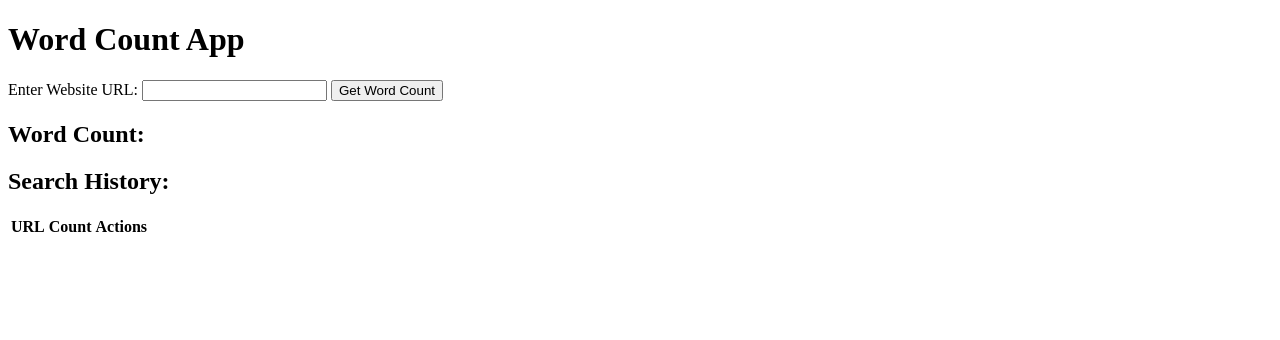
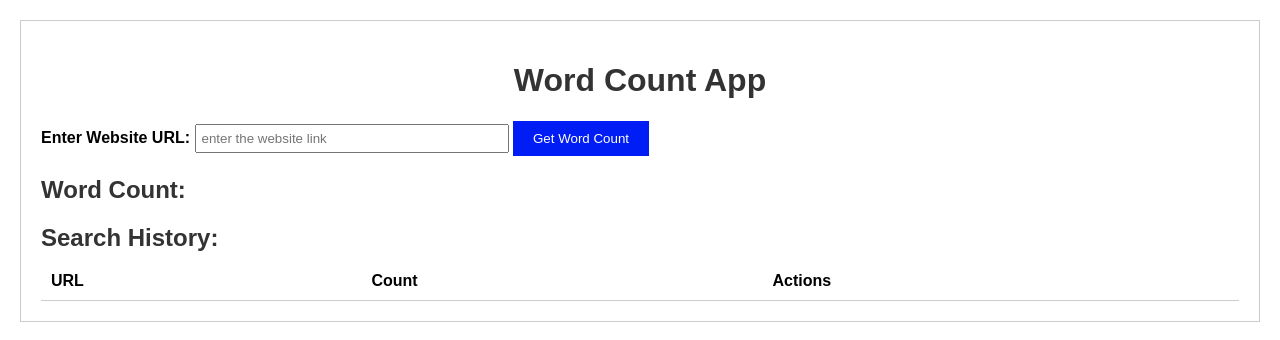
Before and after one commit to jishnupunathil/word-count, a website: page public/index.html in a window 1280 px wide. Drawn offline with Linux system fonts and the light colour scheme; no server answers.

Commit message:
remove added

```diff
--- a/public/index.html
+++ b/public/index.html
@@ -2,13 +2,14 @@
 <html>
 <head>
   <title>Word Count App</title>
-  <link rel="stylesheet" href="/style.css">
+  <link rel="stylesheet" href="style.css">
 </head>
 <body>
+  <div class="container">
   <h1>Word Count App</h1>
   <div>
     <label for="urlInput">Enter Website URL:</label>
-    <input type="text" id="urlInput">
+    <input type="text" id="urlInput" placeholder="enter the website link">
     <button id="getWordCountButton">Get Word Count</button>
   </div>
   <div id="resultContainer">
@@ -30,6 +31,7 @@
       </tbody>
     </table>
   </div>
+</div>
   <script src="script.js"></script>
 </body>
 </html>
--- a/public/script.js
+++ b/public/script.js
@@ -28,6 +28,29 @@ function saveWordCount(url, wordCount) {
         getWordCountHistory();
       } else {
         console.error('Error saving word count');
+      }
+    })
+    .catch(error => {
+      console.error('Error:', error);
+    });
+}
+
+// Function to remove word count entry
+function removeWordCount(url, count) {
+  fetch('/api/wordcount', {
+    method: 'DELETE',
+    headers: {
+      'Content-Type': 'application/json'
+    },
+    body: JSON.stringify({ url, count })
+  })
+    .then(response => {
+      if (response.ok) {
+        console.log('Word count removed successfully');
+        // Refresh the word count history
+        getWordCountHistory();
+      } else {
+        console.error('Error removing word count');
       }
     })
     .catch(error => {
@@ -78,7 +101,6 @@ function handleButtonClick() {
   getWordCount(url, wordCount => {
     saveWordCount(url, wordCount);
 
-
     // Display the word count in the <h2> tag
     const wordCountElement = document.getElementById('wordCount');
     wordCountElement.textContent = wordCount;
@@ -91,6 +113,17 @@ function initialize() {
   button.addEventListener('click', handleButtonClick);
 
   getWordCountHistory();
+
+  // Event listener for click events on the table
+  document.getElementById('historyTable').addEventListener('click', function (event) {
+    const clickedElement = event.target;
+    if (clickedElement.classList.contains('removeButton')) {
+      const tableRow = clickedElement.closest('tr');
+      const url = tableRow.cells[0].textContent;
+      const count = tableRow.cells[1].textContent;
+      removeWordCount(url, count);
+    }
+  });
 }
 
 // Call the initialize function when the webpage loads
--- a/public/style.css
+++ b/public/style.css
@@ -0,0 +1,77 @@
+.container {
+  border: 1px solid #ccc;
+  padding: 20px;
+  margin-bottom: 20px;
+}
+
+body {
+  font-family: Arial, sans-serif;
+  margin: 20px;
+}
+
+h1 {
+  color: #333;
+  text-align: center;
+}
+
+label {
+  font-weight: bold;
+}
+
+input[type="text"] {
+  padding: 5px;
+  width: 300px;
+}
+
+button {
+  padding: 10px 20px;
+  background-color: #ff0000;
+  color: #fff;
+  border: none;
+  cursor: pointer;
+}
+
+#getWordCountButton{
+
+  padding: 10px 20px;
+  background-color: #001df5;
+  color: #fff;
+  border: none;
+  cursor: pointer;
+
+}
+
+#resultContainer {
+  margin-top: 20px;
+}
+
+#wordCount {
+  font-weight: bold;
+}
+
+#historyContainer {
+  margin-top: 20px;
+}
+
+h2 {
+  color: #333;
+  margin-bottom: 10px;
+}
+
+table {
+  width: 100%;
+  border-collapse: collapse;
+}
+
+th, td {
+  padding: 10px;
+  border-bottom: 1px solid #ccc;
+}
+
+th {
+  text-align: left;
+}
+
+#historyBody tr:hover {
+  background-color: #f5f5f5;
+}
```
Also changed, not shown: server.js (+12 -3 lines). Lines whose indentation alone changed are shown as unchanged.
